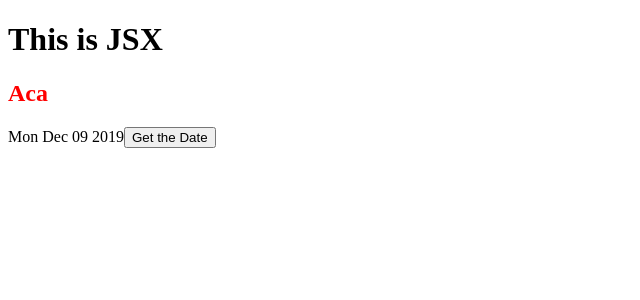
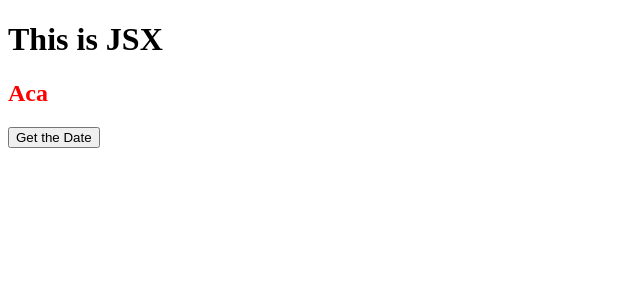
Before and after one commit to storiaca/ts-react, a React app: page / in a window 1280 px wide. Shown: the top 300 px of the page, without its empty margins (0-640 px from the left). Built offline with nearby package versions, Linux system fonts and the light colour scheme.

Commit message:
Show date on click

```diff
--- a/src/components/CustomDate.tsx
+++ b/src/components/CustomDate.tsx
@@ -1,11 +1,14 @@
-import React from "react";
+import React, { useState } from "react";
 
 const CustomDate = () => {
-  let date: string = new Date().toDateString();
+  let [date, setDate] = useState("");
+  let getDate = () => {
+    setDate(new Date().toDateString());
+  };
   return (
     <div>
       {date}
-      <button>Get the Date</button>
+      <button onClick={getDate}>Get the Date</button>
     </div>
   );
 };
```
